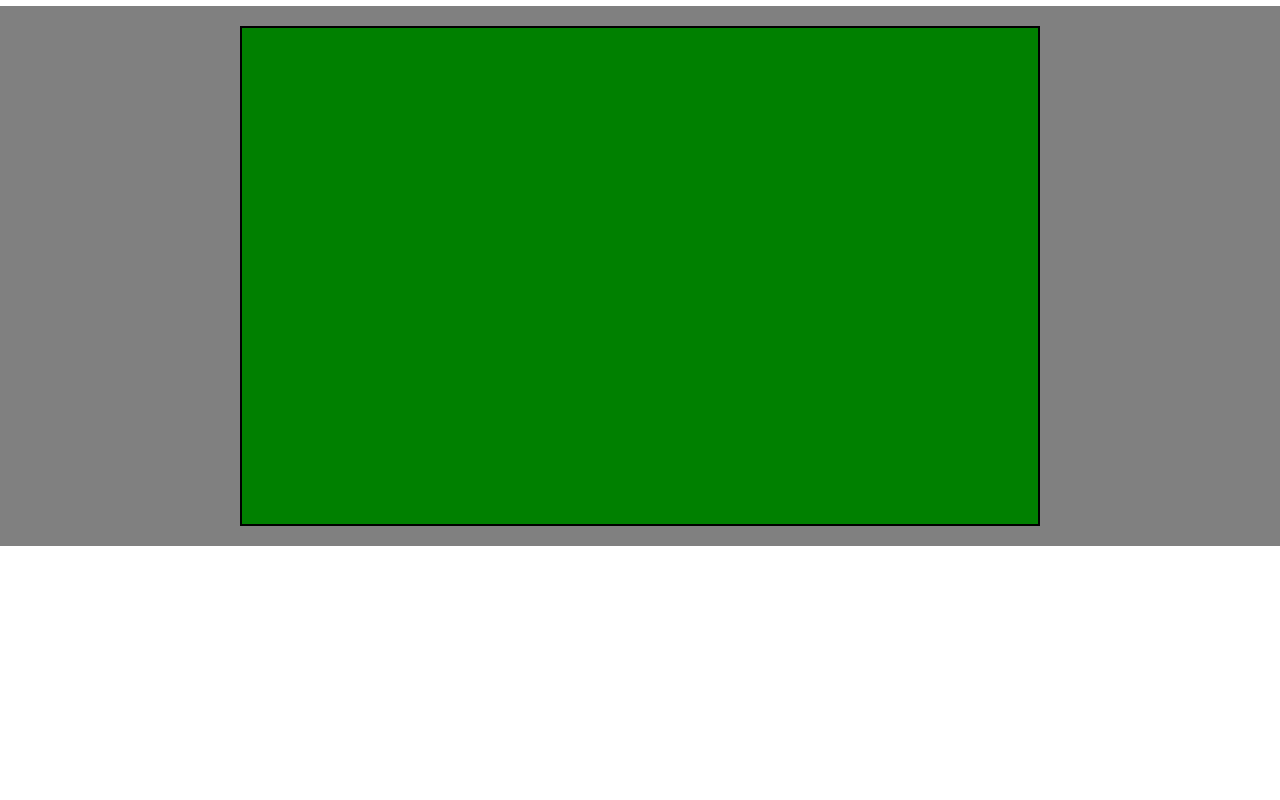
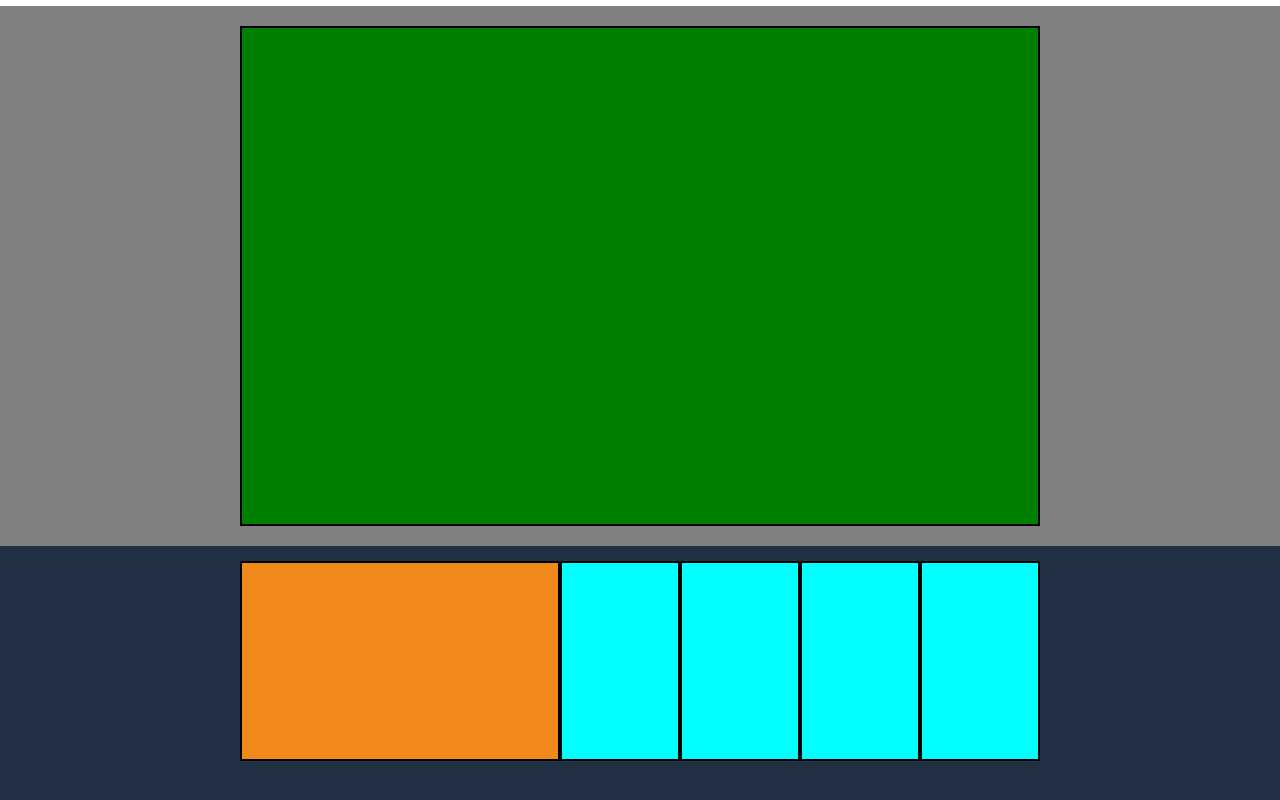
Before and after one commit to DamianoLunardo/htmlcss-struttura-discord, a plain HTML site: page index.html in a window 1280 px wide. Shown: the part 1176-1976 px from the top of the page. Before the commit the page ends 1722 px from the top, so only its background shows below. Drawn offline with Linux system fonts and the light colour scheme.

```diff
--- a/index.html
+++ b/index.html
@@ -61,8 +61,22 @@
             </div>
         </section>
 
+        <section>
+            <footer>
+
+            </footer>
+        </section>
+
 		</main>
 
-		<footer class="page-footer"></footer>
+		<footer class="page-footer">
+            <div class="row container">
+                <div class="col-4f"></div>
+                <div class="col-2f"></div>
+                <div class="col-2f"></div>
+                <div class="col-2f"></div>
+                <div class="col-2f"></div>
+            </div>
+        </footer>
 	</body>
 </html>
--- a/style.css
+++ b/style.css
@@ -63,12 +63,6 @@ body {
 
 /* first section*/
 
-/*.debug .section-1 {
-    padding: 20px;
-	background-color: rgb(11, 7, 243);
-	min-height: 240px;
-}*/
-
 .debug .section-1 {
 	padding: 20px;
 	background-color: rgb(59, 5, 237);
@@ -100,7 +94,6 @@ body {
 .row-2 {
 	display: flex;
 	flex-wrap: row;
-
 	color: black;
 	justify-content: center;
 }
@@ -117,9 +110,6 @@ body {
 	background-color: rgb(235, 128, 199);
 }
 
-
-
-
 /* section 3*/
 .debug .section-3 {
 	padding: 20px;
@@ -131,16 +121,12 @@ body {
 	flex-basis: 50%;
 	height: 240px;
 	background-color: rgb(235, 128, 199);
-
-
 }
 
 .col-4b {
 	flex-basis: 100%;
 	height: 240px;
 	background-color: blue;
-
-
 }
 
 /* fifth section */
@@ -154,3 +140,24 @@ body {
 	height: 500px;
 	background-color: green;
 }
+
+/* footer */
+
+
+.debug .page-footer {
+    padding: 15px;
+	background-color: rgb(33, 48, 67);
+	min-height: 400px;
+}
+
+.col-4f {
+	display: flex;
+	height: 200px;
+	flex-basis: 40%;
+	background-color: rgb(241, 137, 26);
+}
+
+.col-2f {
+	flex-basis:15% ;
+	background-color: aqua;
+}
```
